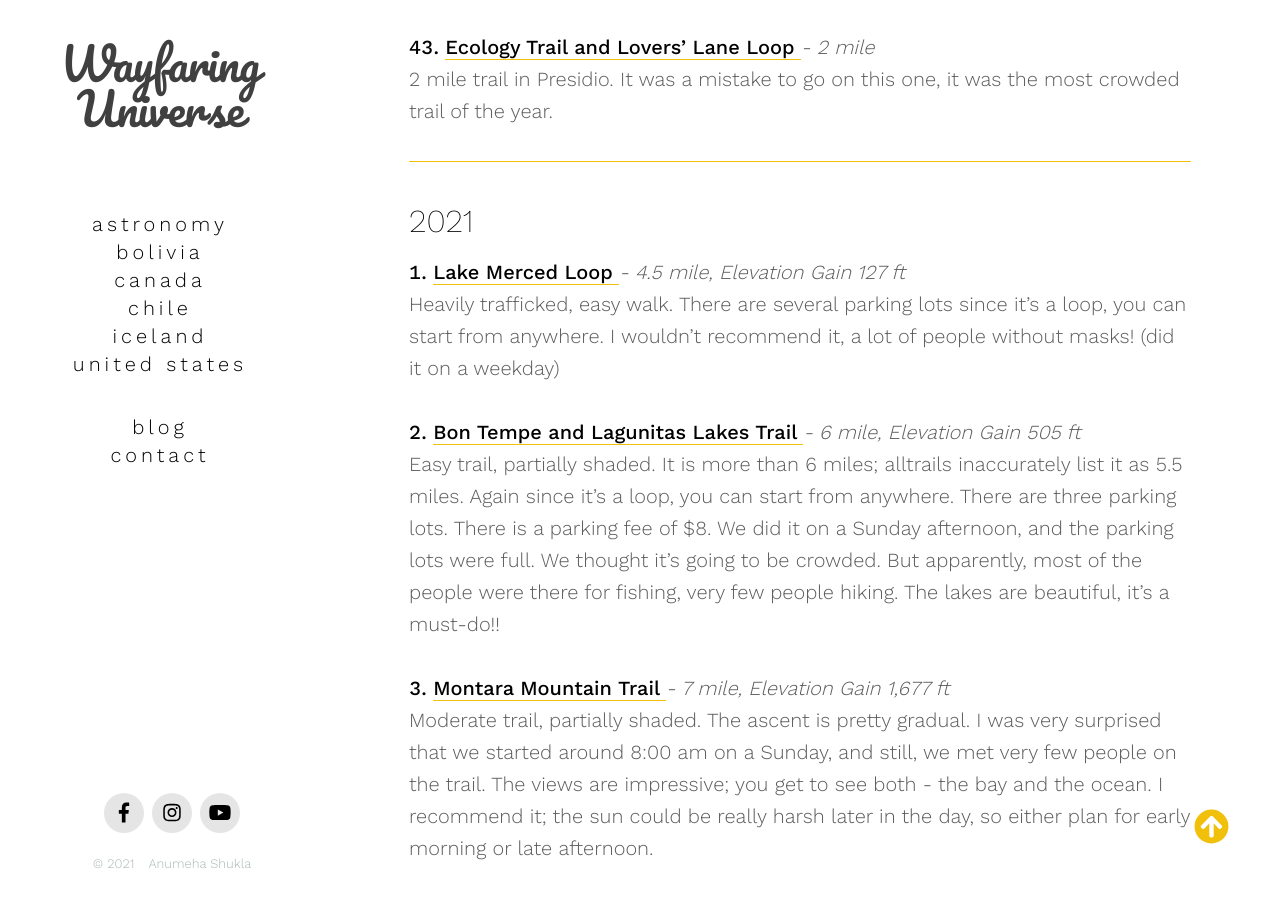
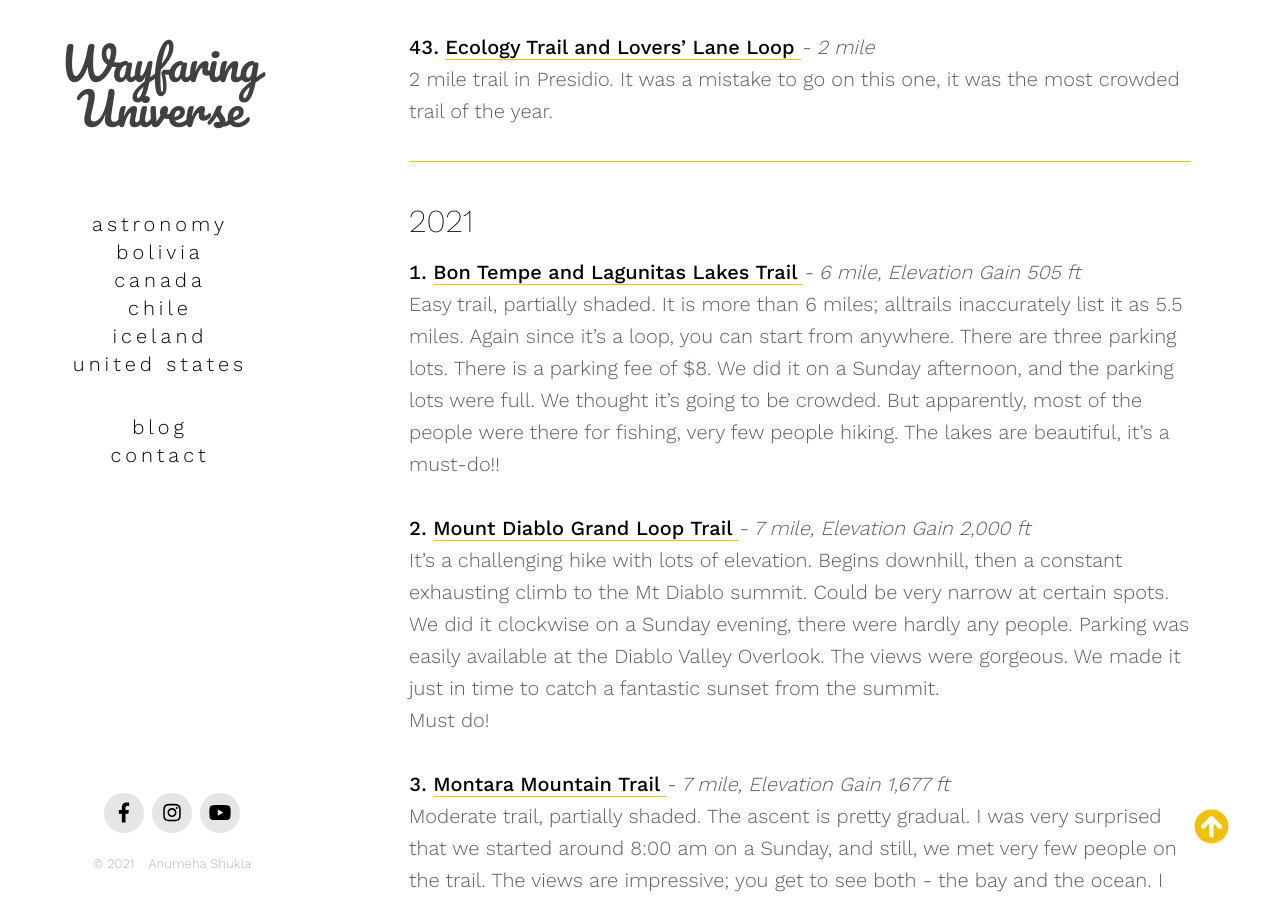
Before and after one commit to anumehashukla/wayfaringuniverse, a Jekyll site: the page built from _posts/UnitedStates/2021-01-12-bay-area-hikes.md, in a window 1280 px wide and 900 px high, scrolled down 8999 px. Built offline with Jekyll 4.4.1, drawn with Linux system fonts in a browser that asks for light colours; nearby versions of some CDN libraries; comment, search, counter and statistics services are not loaded; some of the changed text lies outside the part shown.

Commit message:
adding hikes to post

```diff
--- a/_posts/UnitedStates/2021-01-12-bay-area-hikes.md
+++ b/_posts/UnitedStates/2021-01-12-bay-area-hikes.md
@@ -214,12 +214,13 @@ I highly recommend this one!!
 ## 2021
 
 
-45. [Lake Merced Loop ](https://www.alltrails.com/trail/us/california/lake-merced-loop)*- 4.5 mile, Elevation Gain 127 ft*
-<br>Heavily trafficked, easy walk. There are several parking lots since it's a loop, you can start from anywhere. I wouldn’t recommend it, a lot of people without masks! (did it on a weekday)
+45. [Bon Tempe and Lagunitas Lakes Trail ](https://www.alltrails.com/explore/trail/us/california/bon-tempe-and-lagunitas-lakes-trail)*- 6 mile, Elevation Gain 505 ft*
+<br>Easy trail, partially shaded. It is more than 6 miles; alltrails inaccurately list it as 5.5 miles. Again since it's a loop, you can start from anywhere. There are three parking lots. There is a parking fee of $8. We did it on a Sunday afternoon, and the parking lots were full. We thought it's going to be crowded. But apparently, most of the people were there for fishing, very few people hiking. The lakes are beautiful, it's a must-do!!
 <br>
 <br>
-46. [Bon Tempe and Lagunitas Lakes Trail ](https://www.alltrails.com/explore/trail/us/california/bon-tempe-and-lagunitas-lakes-trail)*- 6 mile, Elevation Gain 505 ft*
-<br>Easy trail, partially shaded. It is more than 6 miles; alltrails inaccurately list it as 5.5 miles. Again since it's a loop, you can start from anywhere. There are three parking lots. There is a parking fee of $8. We did it on a Sunday afternoon, and the parking lots were full. We thought it's going to be crowded. But apparently, most of the people were there for fishing, very few people hiking. The lakes are beautiful, it's a must-do!!
+46. [Mount Diablo Grand Loop Trail ](https://www.alltrails.com/trail/us/california/mount-diablo-grand-loop)*- 7 mile, Elevation Gain 2,000 ft*
+<br>It's a challenging hike with lots of elevation. Begins downhill, then a constant exhausting climb to the Mt Diablo summit. Could be very narrow at certain spots. We did it clockwise on a Sunday evening, there were hardly any people. Parking was easily available at the Diablo Valley Overlook. The views were gorgeous. We made it just in time to catch a fantastic sunset from the summit.<br>
+Must do!
 <br>
 <br>
 47. [Montara Mountain Trail ](https://www.alltrails.com/trail/us/california/montara-mountain-trail--3)*- 7 mile, Elevation Gain 1,677 ft*
@@ -242,13 +243,19 @@ I highly recommend this one!!
 <br>Moderate trail, shaded. Pretty awesome!! Hardly any people on the trail. We did it on Sunday evening and was easy to find parking. It was around 4 miles and more than 800 ft of elevation gain (alltrails has different stats). So plan accordingly.
 <br>
 <br>
-52. [Napa River and Bay Trail ](https://www.alltrails.com/trail/us/california/napa-river-and-bay-trail)*- 5.7 mile, Elevation Gain 43 ft*
+52. [Fort Point - Baker Beach Coast Trail ](https://www.alltrails.com/trail/us/california/fort-point-baker-beach-coast-trail)*- 4 mile, Elevation Gain 800 ft*
+<br>Easy trail, not shaded. Lots of stairs, the views are amazing. It was pretty crowded for a tuesday evening.
+Ninenty percent of the people were unmasked. So avoid it until the Covid ends.
+<br>
+<br>
+53. [Lake Merced Loop ](https://www.alltrails.com/trail/us/california/lake-merced-loop)*- 4.5 mile, Elevation Gain 127 ft*
+<br>Heavily trafficked, easy walk. There are several parking lots since it's a loop, you can start from anywhere. I wouldn’t recommend it, a lot of people without masks! (did it on a weekday)
+<br>
+<br>
+54. [Napa River and Bay Trail ](https://www.alltrails.com/trail/us/california/napa-river-and-bay-trail)*- 5.7 mile, Elevation Gain 43 ft*
 <br>Easy walk, not shaded. Very few people, lots of birds. Do it around sunset.
 <br>
 <br>
-
-
-
 
 
 
```
Also changed, not shown: other parts of _posts/UnitedStates/2021-01-12-bay-area-hikes.md (+1 -1 lines), _posts/Chile/2021-01-12-atacama-giant.md (+2 -2 lines).
